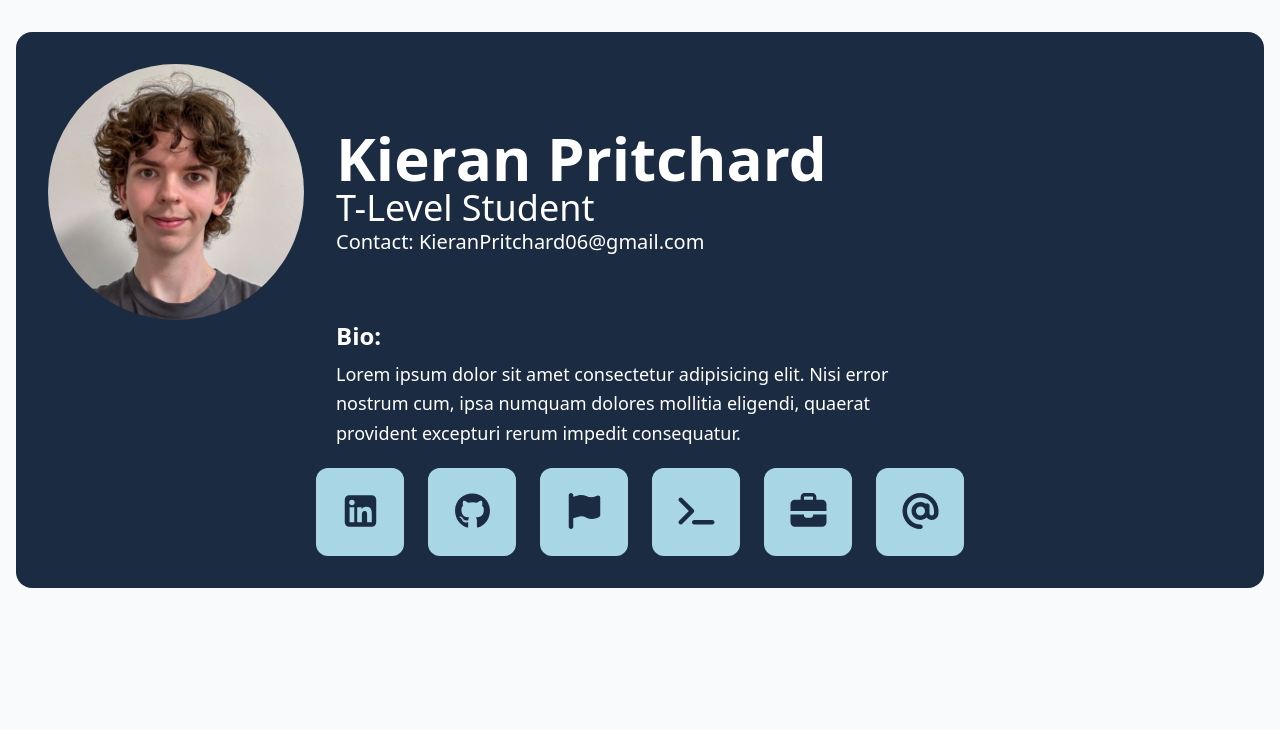
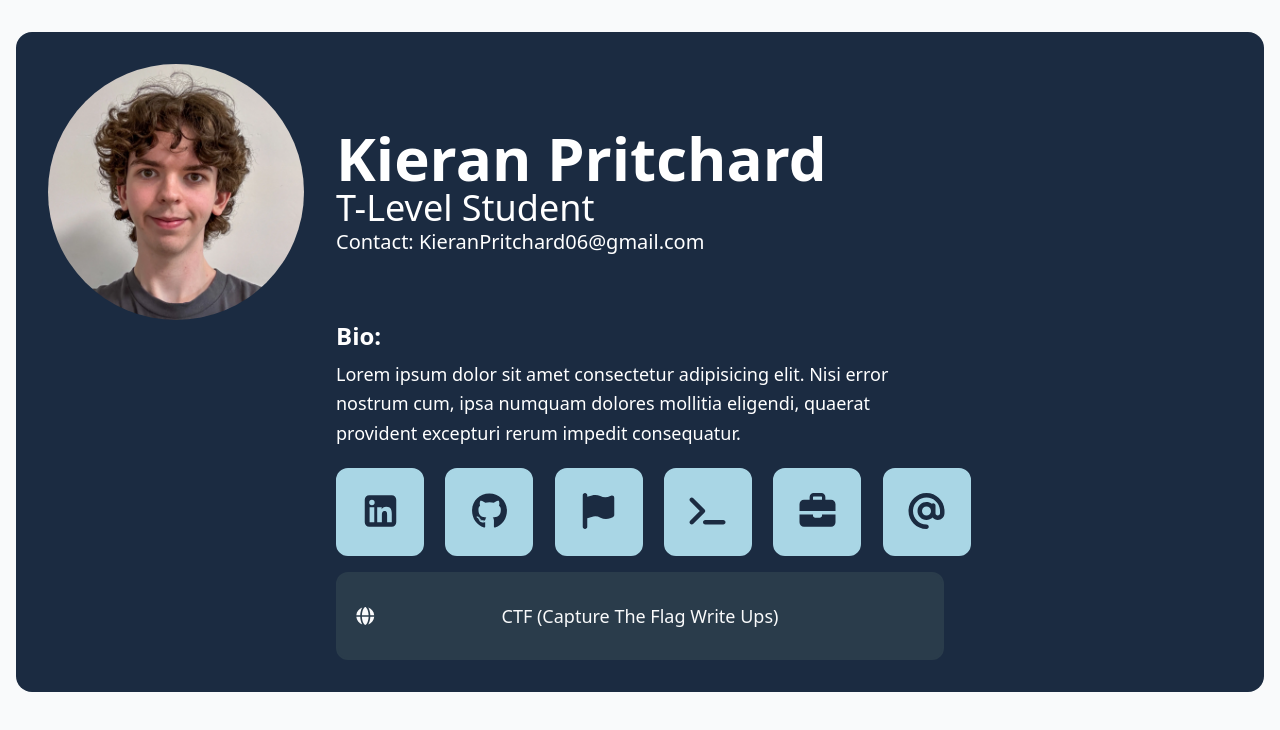
Before and after one commit to KieranPritchard/LinkNest, a React (Vite) app: page / in a window 1280 px wide. Shown: the top 730 px of the page. Built offline with nearby package versions, Linux system fonts and the light colour scheme.

Commit message:
added a long button fixes

```diff
--- a/src/App.jsx
+++ b/src/App.jsx
@@ -2,6 +2,7 @@ import './App.css'
 import ContentBackground from './components/backgrounds/ContentBackground'
 import Biography from './components/Bio/Biography'
 import PersonalBio from './components/Bio/PersonalBio'
+import LongButton from './components/Buttons/LongButton'
 import SmallButton from './components/Buttons/SmallButton'
 
 function App() {
@@ -14,21 +15,26 @@ function App() {
           {/* Returns the personal vio and biography */}
           <PersonalBio />
           <Biography />
-          <div className='flex justify-center pt-5'>
-            {/* Left Spacer: Matches the w-64 image/spacer in other components */}
+          <div className='flex justify-center pt-5 gap-8'>
+            {/* Left Spacer */}
             <div className="w-64 flex-shrink-0"></div>
 
-            {/* The Grid: This now occupies the "Content Column" space */}
-            <div className='grid grid-cols-6 w-full justify-items-center'>
+            {/* Content Section */}
+            <div className='flex-1 grid grid-cols-6 gap-x-12 gap-y-2'>
               <SmallButton icon={"Linkedin"} link={"https://www.linkedin.com/in/kieran-pritchard/"}/>
               <SmallButton icon={"Github"} link={"https://github.com/KieranPritchard"}/>
               <SmallButton icon={"Try Hack Me"} link={"https://tryhackme.com/p/OverFl0x"}/>
               <SmallButton icon={"Hack The Box"} link={"https://app.hackthebox.com/users/2380996"}/>
               <SmallButton icon={"Portfolio"} link={"https://kieranpritchard.github.io"}/>
               <SmallButton icon={"Email"} link={"mailto:KieranPritchard06@gmail.com"}/>
+
+              {/* This will now align perfectly with the edges of the buttons above */}
+              <div className='col-span-6'>
+                  <LongButton text="CTF (Capture The Flag Write Ups)" link="https://kieranpritchard.github.io/CTF-Showcase/#/" icon="globe" />
+              </div>
             </div>
 
-            {/* Right Spacer: Matches the right spacer in Biography */}
+            {/* Right Spacer */}
             <div className="w-64 flex-shrink-0"></div>
           </div>
         </ContentBackground>
--- a/src/components/buttons/LongButton.jsx
+++ b/src/components/buttons/LongButton.jsx
@@ -2,38 +2,35 @@ import { faGlobe } from '@fortawesome/free-solid-svg-icons';
 import { faGithub, faLinkedin } from '@fortawesome/free-brands-svg-icons'
 import { FontAwesomeIcon } from '@fortawesome/react-fontawesome';
 
-function LongButton(props){
+// Long Button Component
+function LongButton({text, link, icon}){
+    // Function to handle link
     const handleLink = (link) => {
         window.open(link)
     }
 
+    // Function to handle icon
     const handleIcon = () => {
-        const website = props.buttonName.toLowerCase();
-
-        if (website === "linkedin") {
-            return faLinkedin;
-        } else if (website === "github") {
-            return faGithub;
-        } else {
-            return faGlobe;
-        }
+        if (icon === "linkedin") return faLinkedin;
+        if (icon === "github") return faGithub;
+        return faGlobe;
     }
-
 
     return(
         <button
-            className="relative flex items-center justify-between bg-[#2a3c4b] dark:bg-[#a9d6e5] text-[#f9fafb] dark:text-[#0d1b2a] border-[#2a3c4b] dark:border-[#a9d6e5] hover:text-[#2a3c4b] dark:hover:text-[#a9d6e5] h-14 w-full rounded-xl border-2 text-lg my-2 hover:bg-transparent transition-colors duration-300 ease-in-out px-4"
-            onClick={() => handleLink(props.buttonLink)}
+            className="relative flex items-center justify-between bg-[#2a3c4b] dark:bg-[#a9d6e5] text-[#f9fafb] dark:text-[#0d1b2a] border-[#2a3c4b] dark:border-[#a9d6e5] hover:text-[#2a3c4b] dark:hover:text-[#a9d6e5] w-full rounded-xl border-2 text-lg hover:bg-transparent transition-colors duration-300 ease-in-out px-4 mt-2 h-22"
+            onClick={() => handleLink(link)}
         >
-            {/* Icon on the far left */}
-            <span>
-                <FontAwesomeIcon icon={handleIcon()} />
+            {/* Icon */}
+            <FontAwesomeIcon icon={handleIcon()} />
+
+            {/* Text centered using Flexbox logic instead of Absolute for better stability */}
+            <span className="absolute left-1/2 -translate-x-1/2 w-max">
+                {text}
             </span>
 
-            {/* Text centered */}
-            <span className="absolute left-1/2 transform -translate-x-1/2">
-                {props.buttonName}
-            </span>
+            {/* Empty span to maintain 'justify-between' symmetry if needed */}
+            <span className="w-4"></span>
         </button>
     )
 }
```
